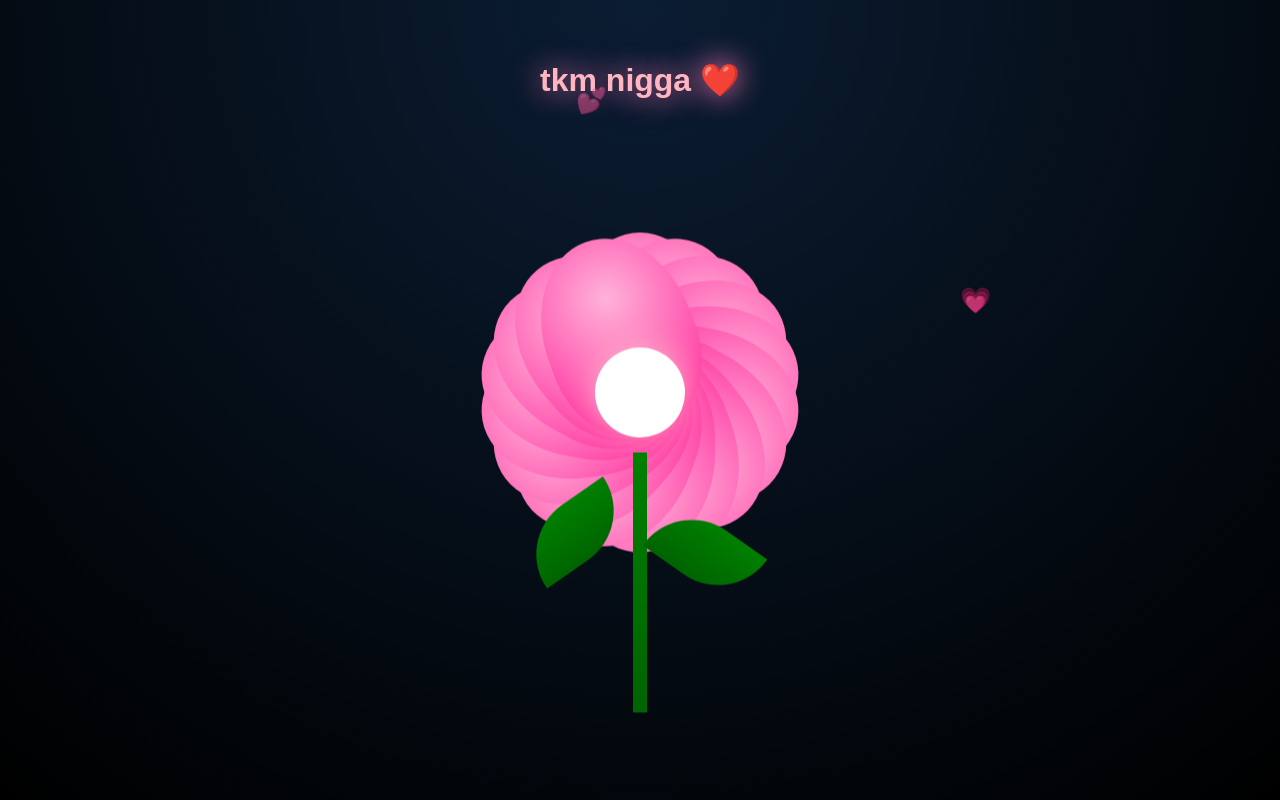
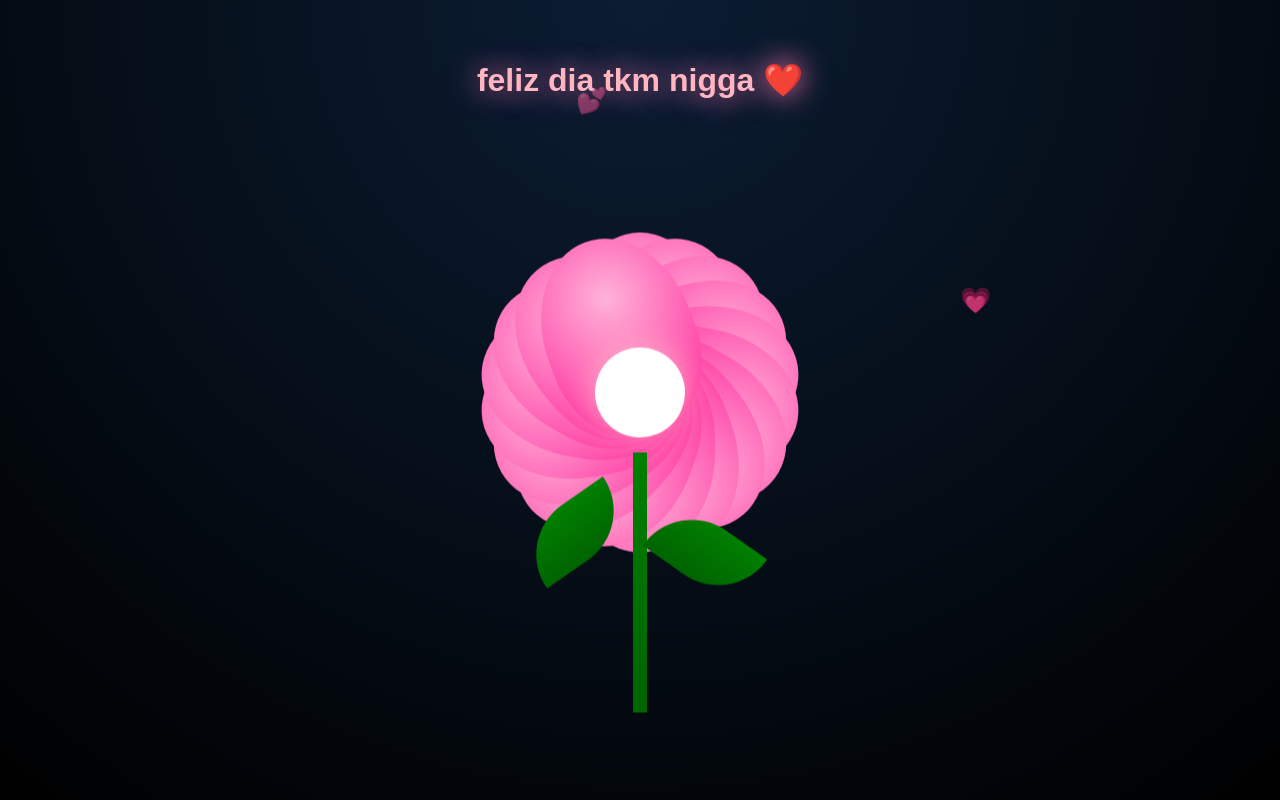
Before and after one commit to AKIRAXRV/flores, a plain HTML site: page index.html in a window 1280 px wide. Drawn offline with Linux system fonts and the light colour scheme.

Commit message:
Add files via upload

```diff
--- a/index.html
+++ b/index.html
@@ -137,7 +137,7 @@ h1{
 
 <body>
 
-<h1>tkm nigga ❤️</h1>
+<h1>feliz dia tkm nigga ❤️</h1>
 
 <div class="rose">
     <!-- 18 pétalos -->
```
